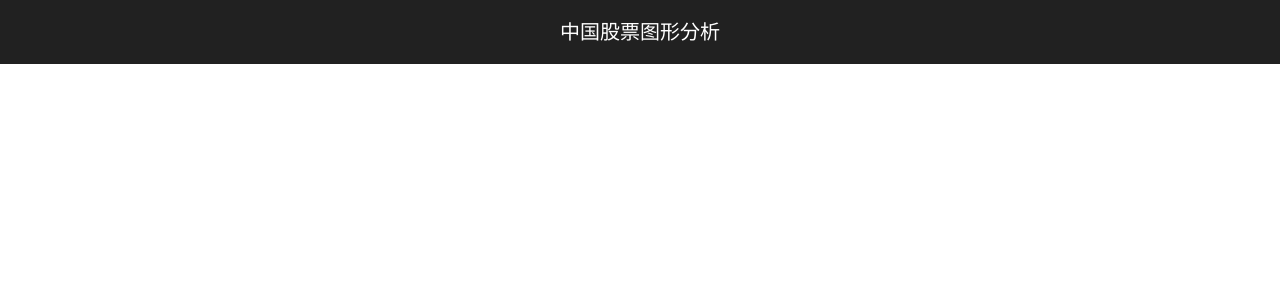
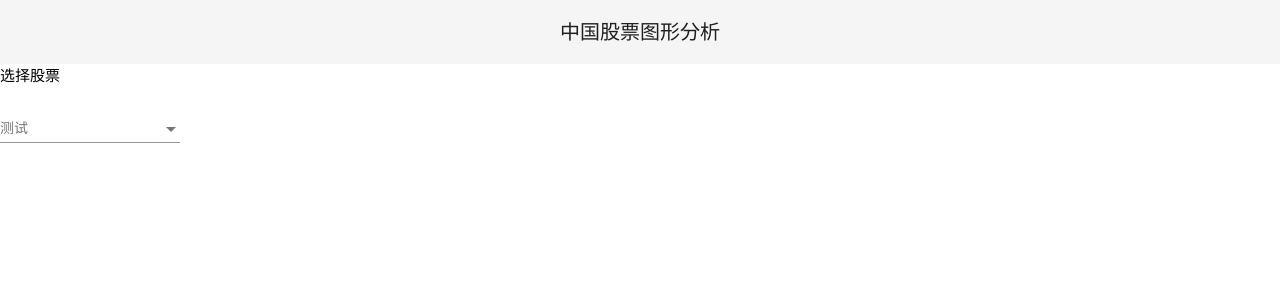
Before and after one commit to Seancheey/StockAnalysis, an Angular app in the folder frontend/: page / in a window 1280 px wide. Shown: the top 300 px of the page. Built offline with nearby package versions, Linux system fonts and the light colour scheme.

Commit message:
Add stock selector component

```diff
--- a/frontend/src/app/app.component.html
+++ b/frontend/src/app/app.component.html
@@ -3,3 +3,4 @@
     中国股票图形分析
   </span>
 </mat-toolbar>
+<app-stock-selector></app-stock-selector>
--- a/frontend/src/app/app.module.ts
+++ b/frontend/src/app/app.module.ts
@@ -5,16 +5,22 @@ import { AppRoutingModule } from './app-routing.module';
 import { AppComponent } from './app.component';
 import {MatToolbarModule} from '@angular/material/toolbar';
 import { BrowserAnimationsModule } from '@angular/platform-browser/animations';
+import { StockSelectorComponent } from './stock-selector/stock-selector.component';
+import {MatSelectModule} from "@angular/material/select";
+import {MatFormFieldModule} from "@angular/material/form-field";
 
 @NgModule({
   declarations: [
     AppComponent,
+    StockSelectorComponent,
   ],
   imports: [
     BrowserModule,
     AppRoutingModule,
     MatToolbarModule,
     BrowserAnimationsModule,
+    MatSelectModule,
+    MatFormFieldModule,
   ],
   providers: [],
   bootstrap: [AppComponent]
--- /dev/null
+++ b/frontend/src/app/stock-selector/stock-selector.component.html
@@ -0,0 +1,11 @@
+<h4>选择股票</h4>
+<mat-form-field>
+  <mat-label>
+    测试
+  </mat-label>
+  <mat-select>
+    <mat-option *ngFor="let stock of stocks" [value]="stock">
+      {{stock}}
+    </mat-option>
+  </mat-select>
+</mat-form-field>
--- /dev/null
+++ b/frontend/src/app/stock-selector/stock-selector.component.ts
@@ -0,0 +1,16 @@
+import { Component, OnInit } from '@angular/core';
+
+@Component({
+  selector: 'app-stock-selector',
+  templateUrl: './stock-selector.component.html',
+  styleUrls: ['./stock-selector.component.scss']
+})
+export class StockSelectorComponent implements OnInit {
+  stocks: String[] = ["a", "b"];
+
+  constructor() { }
+
+  ngOnInit(): void {
+  }
+
+}
--- a/frontend/src/styles.scss
+++ b/frontend/src/styles.scss
@@ -1,4 +1,5 @@
 /* You can add global styles to this file, and also import other style files */
+@import '@angular/material/prebuilt-themes/deeppurple-amber.css';
 
 html, body { height: 100%; }
 body { margin: 0; font-family: Roboto, "Helvetica Neue", sans-serif; }
```
Also changed, not shown: frontend/src/app/stock-selector/stock-selector.component.scss (added), 1 other file (tests, documents, lock files or other folders).
